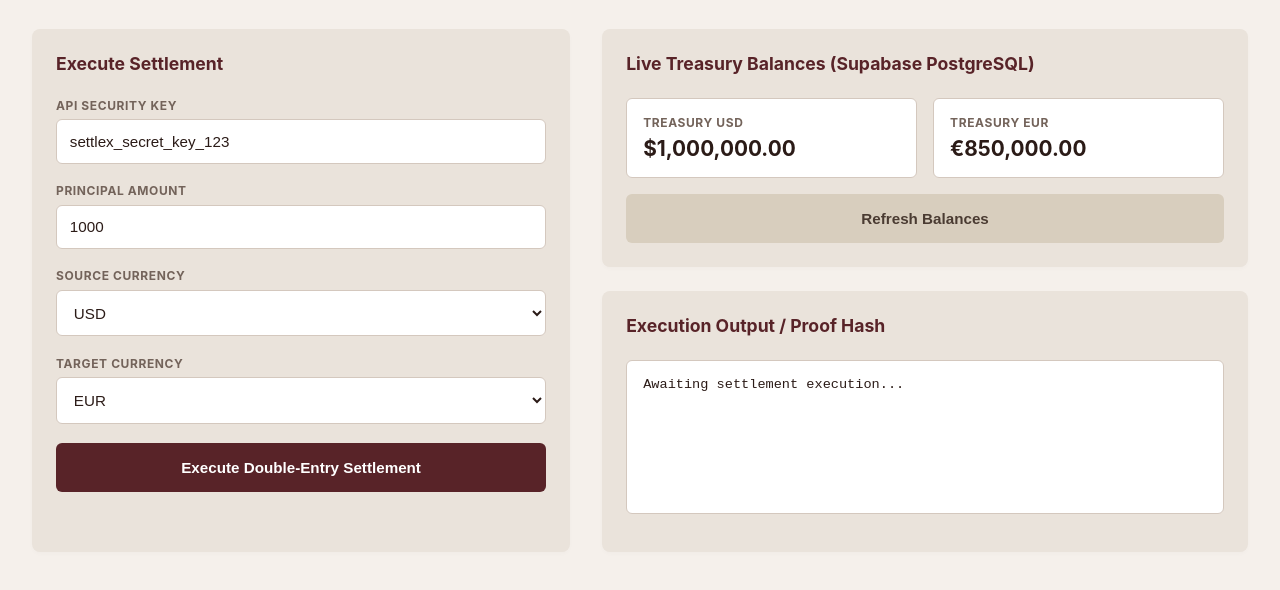
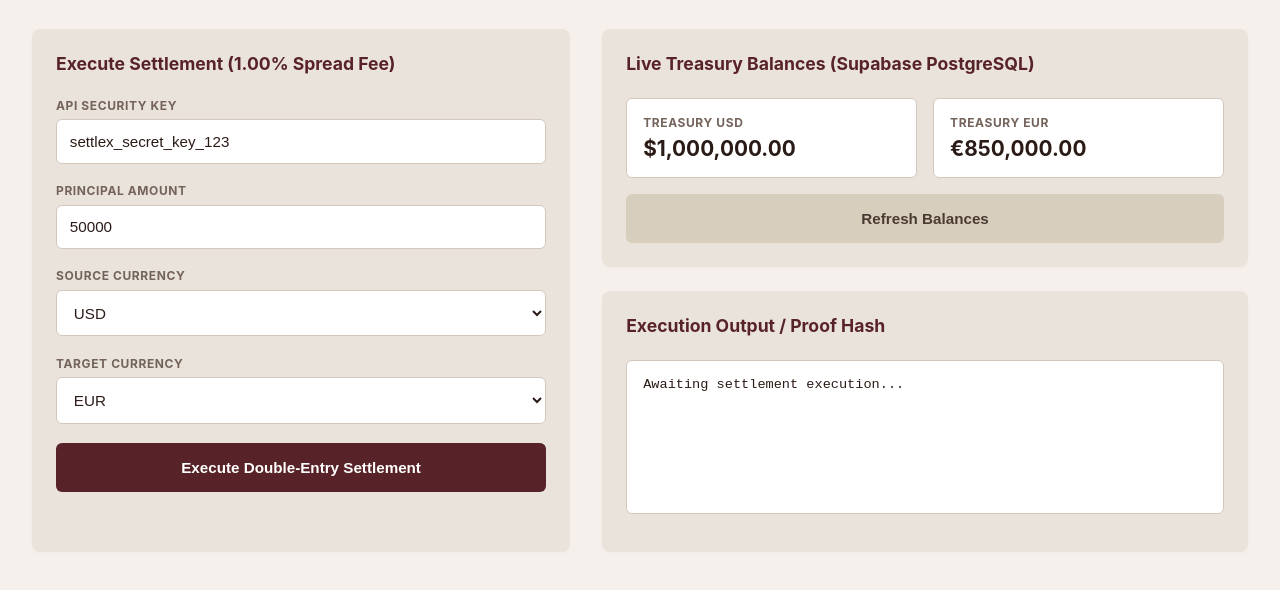
Before and after one commit to Swayam200500/SettleX, a website: page public/console.html in a window 1280 px wide. Shown: the part 70-660 px from the top of the page. Drawn offline with Linux system fonts and the light colour scheme; no server answers.

Commit message:
Update console HTML title and default test amount to 50000

```diff
--- a/public/console.html
+++ b/public/console.html
@@ -120,7 +120,7 @@
   <div class="grid">
     <!-- Left Column: Form -->
     <div class="card">
-      <div class="card-title">Execute Settlement</div>
+      <div class="card-title">Execute Settlement (1.00% Spread Fee)</div>
 
       <div class="form-group">
         <label>API Security Key</label>
@@ -129,7 +129,7 @@
 
       <div class="form-group">
         <label>Principal Amount</label>
-        <input type="number" id="amountInput" value="1000">
+        <input type="number" id="amountInput" value="50000">
       </div>
 
       <div class="form-group">
@@ -203,13 +203,15 @@
       const amount = document.getElementById('amountInput').value;
       const sourceCurrency = document.getElementById('sourceCurrency').value;
       const targetCurrency = document.getElementById('targetCurrency').value;
+      const idempotencyKey = `tx_${Date.now()}`;
 
       try {
         const res = await fetch('/api/settle-double-entry', {
           method: 'POST',
           headers: {
             'Content-Type': 'application/json',
-            'x-api-key': apiKey
+            'x-api-key': apiKey,
+            'idempotency-key': idempotencyKey
           },
           body: JSON.stringify({ sourceCurrency, targetCurrency, amount })
         });
```
